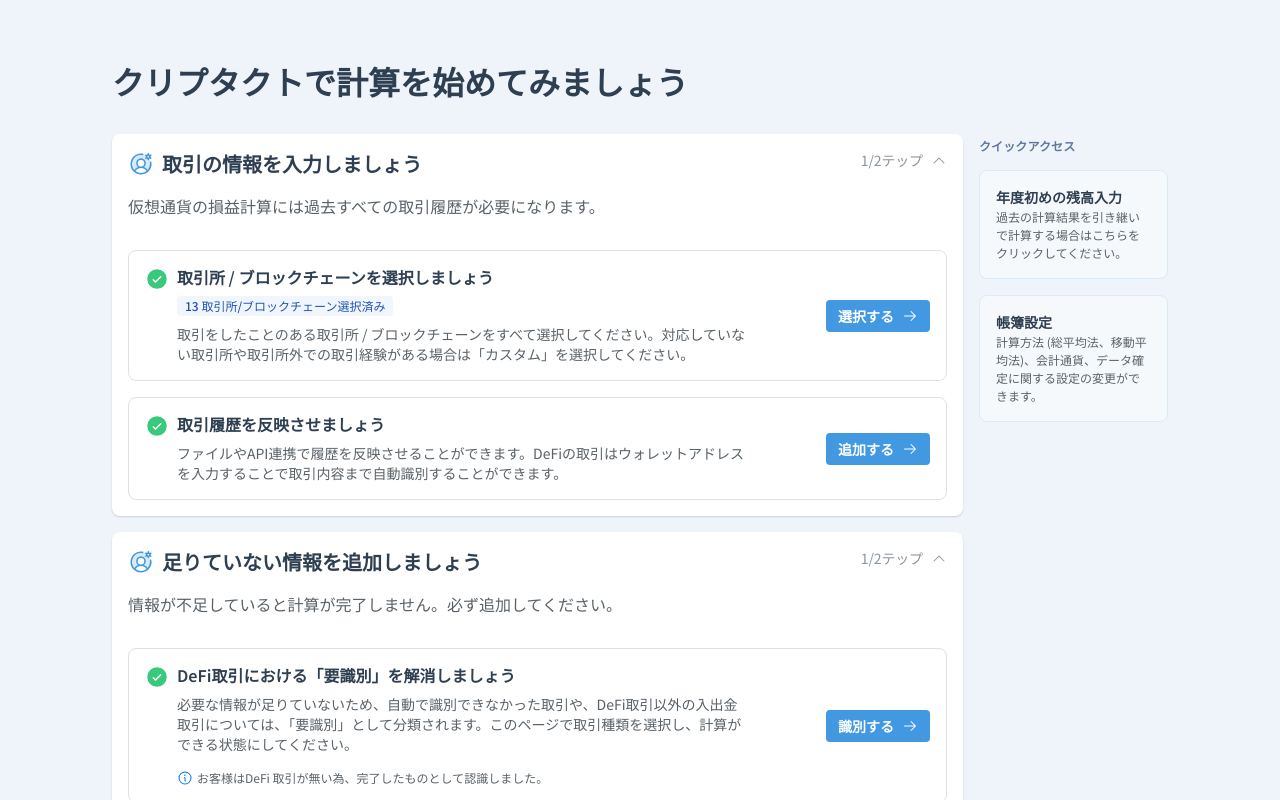
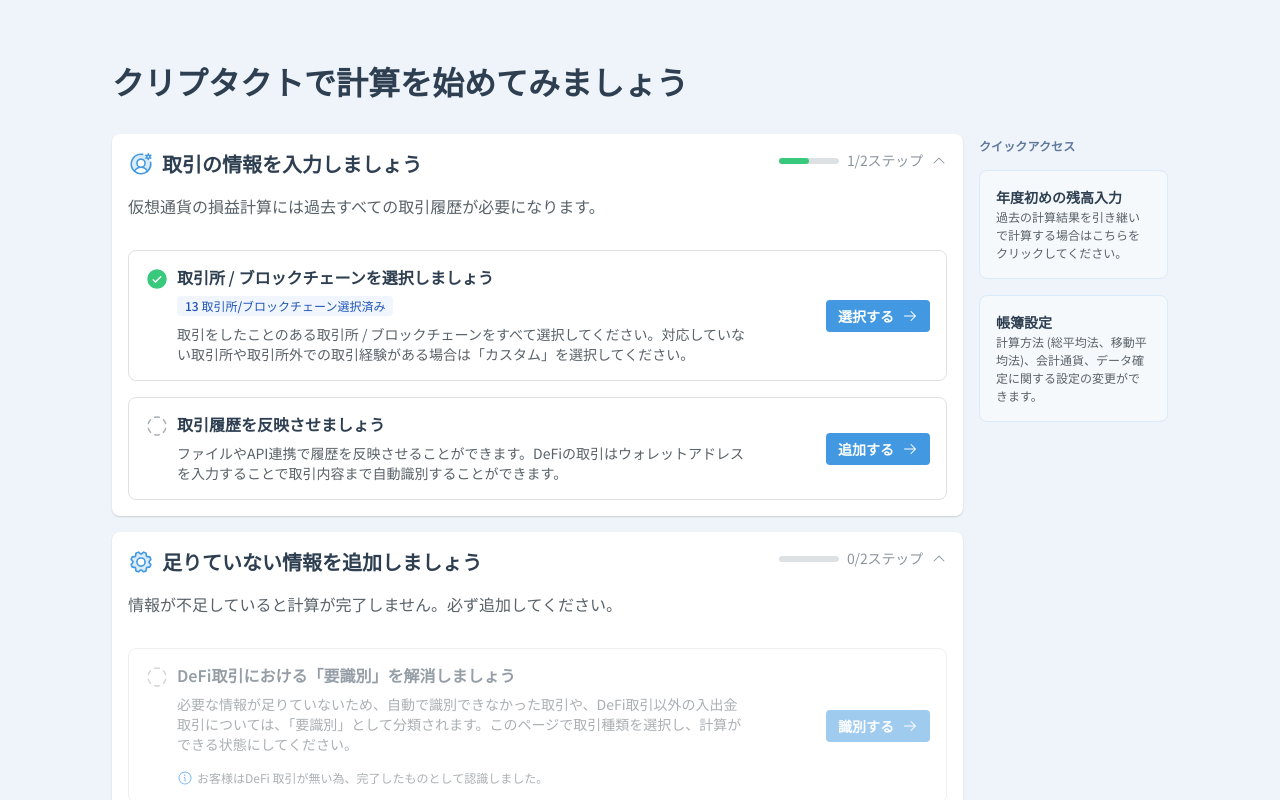
Before and after one commit to RenGVZ/Cryptact, a React (Vite) app: page / in a window 1280 px wide. Shown: the top 800 px of the page. Built offline with nearby package versions, Linux system fonts and the light colour scheme.

Commit message:
added progressBar to steps and step animations

```diff
--- a/src/components/container/Container.tsx
+++ b/src/components/container/Container.tsx
@@ -1,3 +1,4 @@
+import { useState } from "react"
 import HeaderDescription from "components/container/HeaderDescription"
 import Steps from "components/container/Steps"
 import { ContentType } from "src/types"
@@ -7,10 +8,21 @@
 }
 
 export const Container = ({ content }: ContainerProps) => {
+  const [isCollapsed, setIsCollapsed] = useState<boolean>(false)
+
   return (
-    <div className="flex flex-col items-start p-4 bg-white rounded-lg gap-8 shadow-container">
-      <HeaderDescription content={content} />
-      <Steps steps={content.steps} />
+    <div className="flex flex-col items-start p-4 bg-white rounded-lg shadow-container">
+      <HeaderDescription
+        content={content}
+        isCollapsed={isCollapsed}
+        handleCollapse={() => setIsCollapsed(!isCollapsed)}
+      />
+
+      <Steps
+        steps={content.steps}
+        isCollapsed={isCollapsed}
+        isDisabled={content.isDisabled}
+      />
     </div>
   )
 }
--- a/src/components/container/HeaderDescription.tsx
+++ b/src/components/container/HeaderDescription.tsx
@@ -1,26 +1,58 @@
+import ProgressBar from "components/container/ProgressBar"
 import { ContentType } from "src/types"
-import { UserCircleGear, CaretUp } from "@phosphor-icons/react"
+import { UserCircleGear, Gear, ListChecks, CaretUp, CaretDown } from "@phosphor-icons/react"
 
 type HeaderDescriptionProps = {
   content: ContentType
+  isCollapsed: boolean
+  handleCollapse: () => void
 }
 
-const HeaderDescription = ({ content }: HeaderDescriptionProps) => {
+const HeaderDescription = ({
+  content,
+  isCollapsed,
+  handleCollapse,
+}: HeaderDescriptionProps) => {
+  const completedSteps = content.steps.filter((step) => step.isComplete).length
+
+  const getIcon = (icon: string) => {
+    switch (icon) {
+      case "UserCircleGear":
+        return <UserCircleGear size={26} color="#4299E1" weight="duotone" />
+      case "Gear":
+        return <Gear size={26} color="#4299E1" weight="duotone" />
+      case "ListChecks":
+        return <ListChecks size={26} color="#4299E1" weight="duotone" />
+      default:
+        return <UserCircleGear size={26} color="#4299E1" weight="duotone" />
+    }
+  }
+
   return (
     <div className="flex flex-col items-start self-stretch">
       <div className="flex flex-col lg:flex-row justify-between items-start self-stretch">
         <div className="flex items-center gap-2">
-          <UserCircleGear size={26} color="#4299E1" weight="duotone" />
+          {getIcon(content.icon)}
           <h1 className="text-Text/Main text-lg lg:text-xl font-semibold leading-26">
             {content.title}
           </h1>
         </div>
         <div className="flex justify-end items-center gap-2">
           <div className="inline-flex items-center gap-2">
+            <ProgressBar
+              completed={completedSteps}
+              stepCount={content.steps.length || 0}
+            />
             <p className="text-Grey/400 text-sm leading-21 tracking-[-0.14px]">
-              1/2テップ
+              {`${completedSteps}`}/{`${content.steps.length}`}ステップ
             </p>
-            <CaretUp size={16} color="#8c959d" />
+            <button onClick={handleCollapse}>
+              {isCollapsed ? (
+                <CaretDown size={16} color="#8c959d" />
+              ) : (
+                <CaretUp size={16} color="#8c959d" />
+              )}
+            </button>
           </div>
         </div>
       </div>
--- /dev/null
+++ b/src/components/container/ProgressBar.tsx
@@ -0,0 +1,30 @@
+import { useEffect, useState } from "react"
+
+type ProgressBarProps = {
+  stepCount: number
+  completed: number
+}
+
+const ProgressBar = ({ stepCount, completed }: ProgressBarProps) => {
+  const [progress, setProgress] = useState<number>(0)
+
+  useEffect(() => {
+    const getWidth = () => {
+      if (stepCount === 0) return 0
+      const width = (completed / stepCount) * 100
+      setProgress(Math.floor(width))
+    }
+    getWidth()
+  }, [completed, stepCount])
+
+  return (
+    <div className="w-[60px] h-[6px] bg-Neutral/500 rounded-lg">
+      <div
+        className="h-full bg-Green/500 rounded-lg z-50 transition-all duration-500"
+        style={{ width: `${progress}%` }}
+      ></div>
+    </div>
+  )
+}
+
+export default ProgressBar
--- a/src/components/container/Steps.tsx
+++ b/src/components/container/Steps.tsx
@@ -1,30 +1,55 @@
-import { CheckCircle, ArrowRight, Info } from "@phosphor-icons/react"
+import {
+  CheckCircle,
+  CircleDashed,
+  ArrowRight,
+  Info,
+} from "@phosphor-icons/react"
 import { StepType } from "src/types"
 
 type StepsProps = {
   steps: StepType[]
+  isCollapsed: boolean
+  isDisabled: boolean
+}
+
+const Steps = ({ steps, isCollapsed, isDisabled }: StepsProps) => {
+  return (
+    <div
+      className={`${
+        isCollapsed ? "opacity-0 mt-0" : "opacity-100 mt-8"
+      } transition-opacity duration-500 flex flex-col items-start gap-4`}
+    >
+      {!isCollapsed && (
+        <>
+          {steps.map((step) => (
+            <div
+              key={step.id}
+              className={`${isDisabled ? "opacity-100" : "opacity-50"}`}
+            >
+              <Step step={step} isCollapsed={isCollapsed} />
+            </div>
+          ))}
+        </>
+      )}
+    </div>
+  )
 }
 
 type StepProps = {
   step: StepType
-}
-
-const Steps = ({ steps }: StepsProps) => {
-  return (
-    <div className="flex flex-col items-start gap-4">
-      {steps.map((step) => (
-        <Step key={step.id} step={step} />
-      ))}
-    </div>
-  )
+  isCollapsed: boolean
 }
 
 const Step = ({ step }: StepProps) => {
   return (
-    <div className="flex flex-col lg:flex-row items-center border border-Neutral/500 rounded-lg gap-4 lg:gap-[77px] p-4">
+    <div className="self-stretch justify-between flex flex-col lg:flex-row items-center border border-Neutral/500 rounded-lg gap-4 lg:gap-[77px] p-4">
       <div className="flex items-start gap-2">
         <div>
-          <CheckCircle size={24} color="#38c97c" weight="fill" />
+          {step.isComplete ? (
+            <CheckCircle size={24} color="#38c97c" weight="fill" />
+          ) : (
+            <CircleDashed size={24} color="#a7aeb4" />
+          )}
         </div>
         <div className="flex flex-col items-start">
           <div className="flex flex-col pb-0 items-start gap-2">
--- a/src/data/data.json
+++ b/src/data/data.json
@@ -3,7 +3,8 @@
     "id": 0,
     "title": "取引の情報を入力しましょう",
     "subtitle": "仮想通貨の損益計算には過去すべての取引履歴が必要になります。",
-    "icon": "user",
+    "icon": "UserCircleGear",
+    "isDisabled": true,
     "steps": [
       {
         "id": 0,
@@ -11,14 +12,14 @@
         "badge": "13 取引所/ブロックチェーン選択済み",
         "content": "取引をしたことのある取引所 / ブロックチェーンをすべて選択してください。対応していない取引所や取引所外での取引経験がある場合は「カスタム」を選択してください。",
         "buttonText": "選択する",
-        "isSelected": false
+        "isComplete": true
       },
       {
         "id": 1,
         "title": "取引履歴を反映させましょう",
         "content": "ファイルやAPI連携で履歴を反映させることができます。DeFiの取引はウォレットアドレスを入力することで取引内容まで自動識別することができます。",
         "buttonText": "追加する",
-        "isSelected": false
+        "isComplete": false
       }
     ]
   },
@@ -26,7 +27,8 @@
     "id": 1,
     "title": "足りていない情報を追加しましょう",
     "subtitle": "情報が不足していると計算が完了しません。必ず追加してください。",
-    "icon": "settings",
+    "icon": "Gear",
+    "isDisabled": false,
     "steps": [
       {
         "id": 0,
@@ -34,14 +36,14 @@
         "content": "必要な情報が足りていないため、自動で識別できなかった取引や、DeFi取引以外の入出金取引については、「要識別」として分類されます。このページで取引種類を選択し、計算ができる状態にしてください。",
         "info": "お客様はDeFi 取引が無い為、完了したものとして認識しました。",
         "buttonText": "識別する",
-        "isSelected": false
+        "isComplete": false
       },
       {
         "id": 1,
         "title": "未分類取引を解消しましょう",
         "content": "アップロードされた全ての取引を集計する過程で、クリプタクトが処理出来なかった取引は、「未分類取引」として分類されます。未分類取引は損益計算から除外されるため、ウィザード機能を活用し必ず解消してください。",
         "buttonText": "解消する",
-        "isSelected": false
+        "isComplete": false
       }
     ]
   },
@@ -49,7 +51,8 @@
     "id": 2,
     "title": "計算結果を確認しましょう",
     "subtitle": "計算結果の最終的なチェックを行って確定申告に必要な情報を確認しましょう。最後にデータをダウンロードできます。",
-    "icon": "checklist",
+    "icon": "ListChecks",
+    "isDisabled": false,
     "steps": []
   }
 ]
--- a/src/types/index.ts
+++ b/src/types/index.ts
@@ -7,6 +7,7 @@
   title: string
   subtitle: string
   icon: string
+  isDisabled: boolean
   steps: StepType[]
 }
 
@@ -17,7 +18,7 @@
   info?: string
   content: string
   buttonText: string
-  isSelected: boolean
+  isComplete: boolean
 }
 
 export interface MenuItemsInterface {
```
